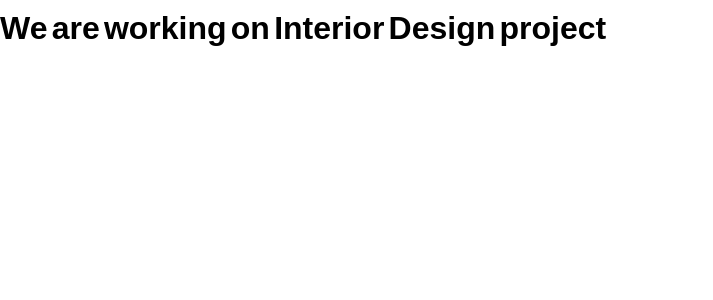
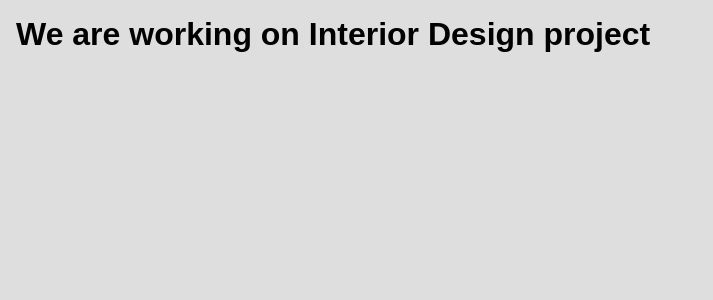
Before and after one commit to Rishav1707/Interior-Design, a React (Vite) app: page / in a window 1280 px wide. Shown: the top 300 px of the page, without its empty margins (0-713 px from the left). Built offline with nearby package versions, Linux system fonts and the light colour scheme.

Commit message:
Add Root Selector

```diff
--- a/src/App.css
+++ b/src/App.css
@@ -1,3 +1,13 @@
+:root {
+  --button-bg-color: #000;
+  --button-text-color: #fff;
+  --extra-div-bg-color: #d0d0d0;
+  --extra-font-color: #7b7b7b;
+  --hover-font-color: #ff6230;
+  --navbar-font-color: #373737;
+  --button-border-radius: 50%;
+}
+
 * {
   margin: 0;
   padding: 0;
@@ -8,13 +18,14 @@ html,
 body {
   width: 100%;
   height: 100%;
-  background-color: #fff;
+  background-color: #dedede;
   color: #000;
-  font-family: 'Noto Sans Indic Siyaq Numbers', sans-serif;
+  font-family: sans-serif;
   scroll-behavior: smooth;
 }
 
 #root {
   width: 100%;
   height: 100%;
+  padding: 1rem;
 }
```
